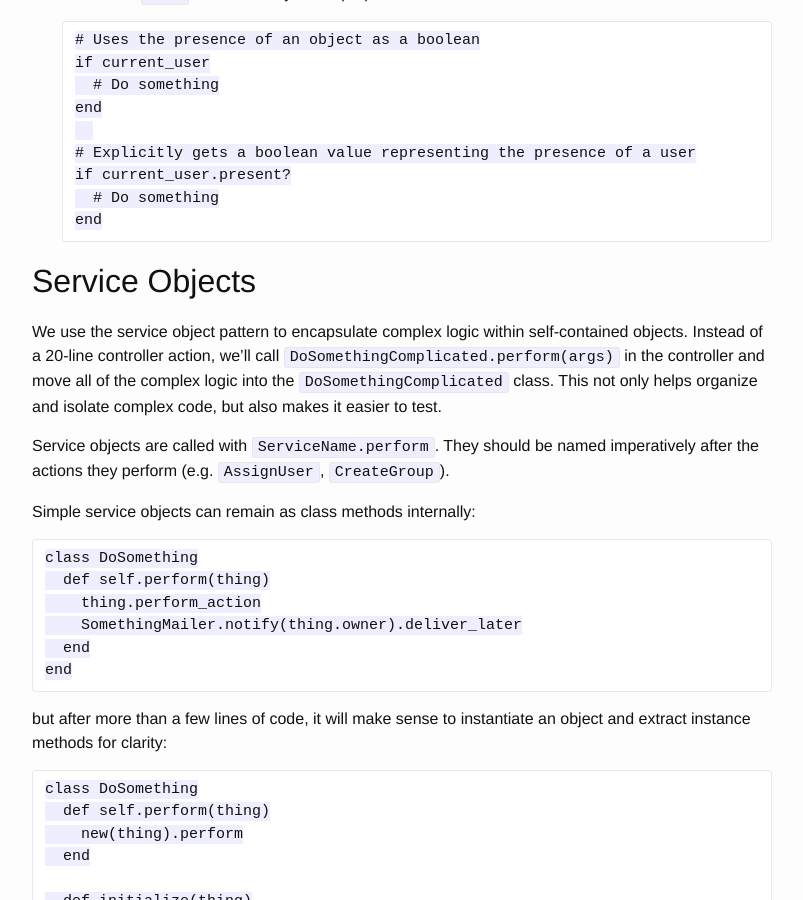
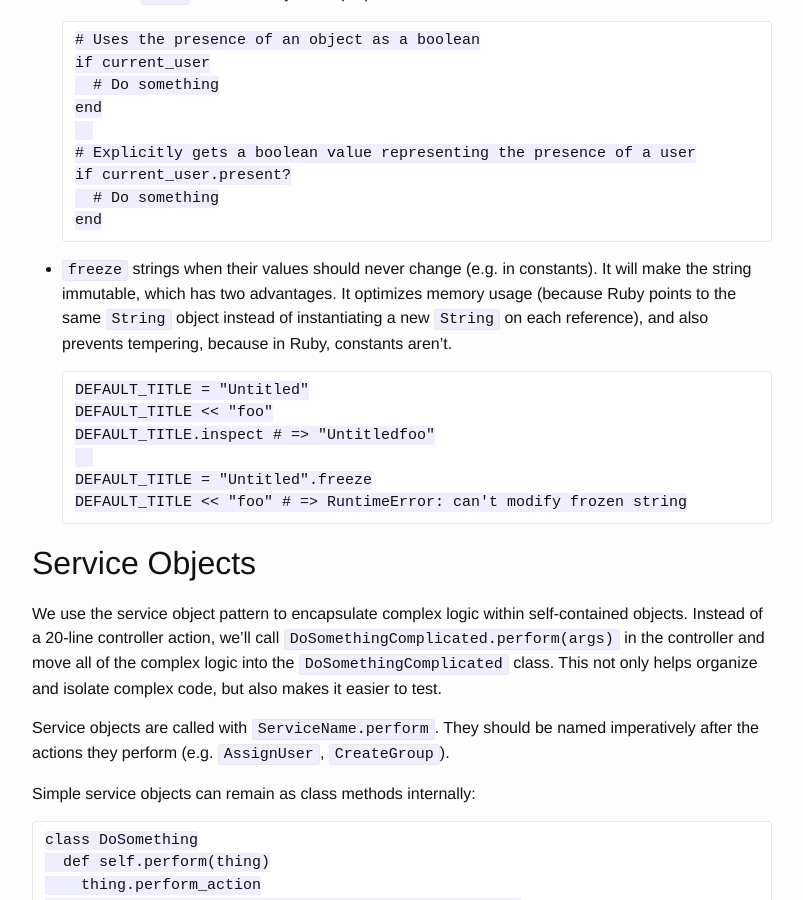
Before and after one commit to isabella232/lessonly.github.io, a Jekyll site: the page built from ruby-styleguide.md, in a window 1280 px wide and 900 px high, scrolled down 1037 px. Shown: the whole window, without its empty margins (238-1041 px from the left). Built offline with Jekyll 4.4.1, drawn with Linux system fonts in a browser that asks for light colours.

Commit message:
Add note about freezing immuatble strings

```diff
--- a/ruby-styleguide.md
+++ b/ruby-styleguide.md
@@ -44,6 +44,14 @@ These override either Github’s or Batsov’s styleguide where applicable:
       if current_user.present?
         # Do something
       end
+- `freeze` strings when their values should never change (e.g. in constants). It will make the string immutable, which has two advantages. It optimizes memory usage (because Ruby points to the same `String` object instead of instantiating a new `String` on each reference), and also prevents tempering, because in Ruby, constants aren't.
+
+      DEFAULT_TITLE = "Untitled"
+      DEFAULT_TITLE << "foo"
+      DEFAULT_TITLE.inspect # => "Untitledfoo"
+
+      DEFAULT_TITLE = "Untitled".freeze
+      DEFAULT_TITLE << "foo" # => RuntimeError: can't modify frozen string
 
 ## Service Objects
 
```
